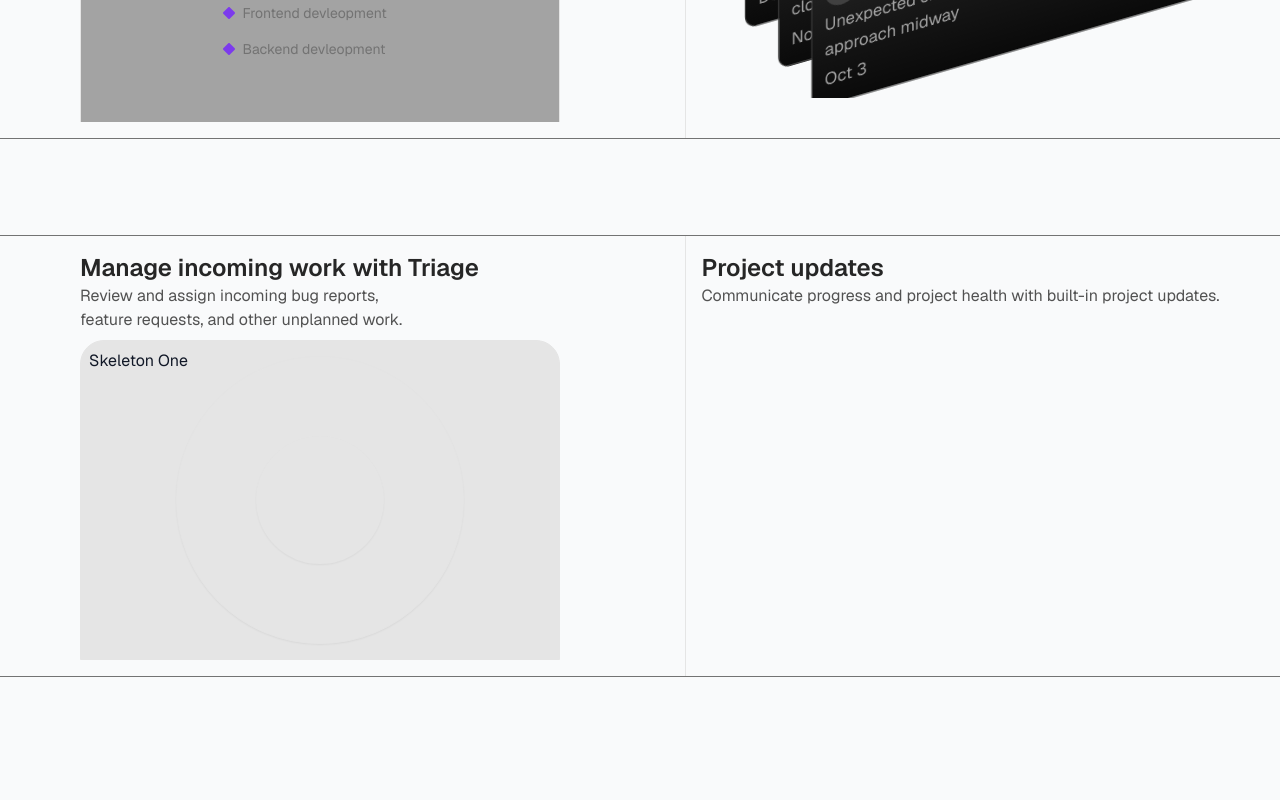
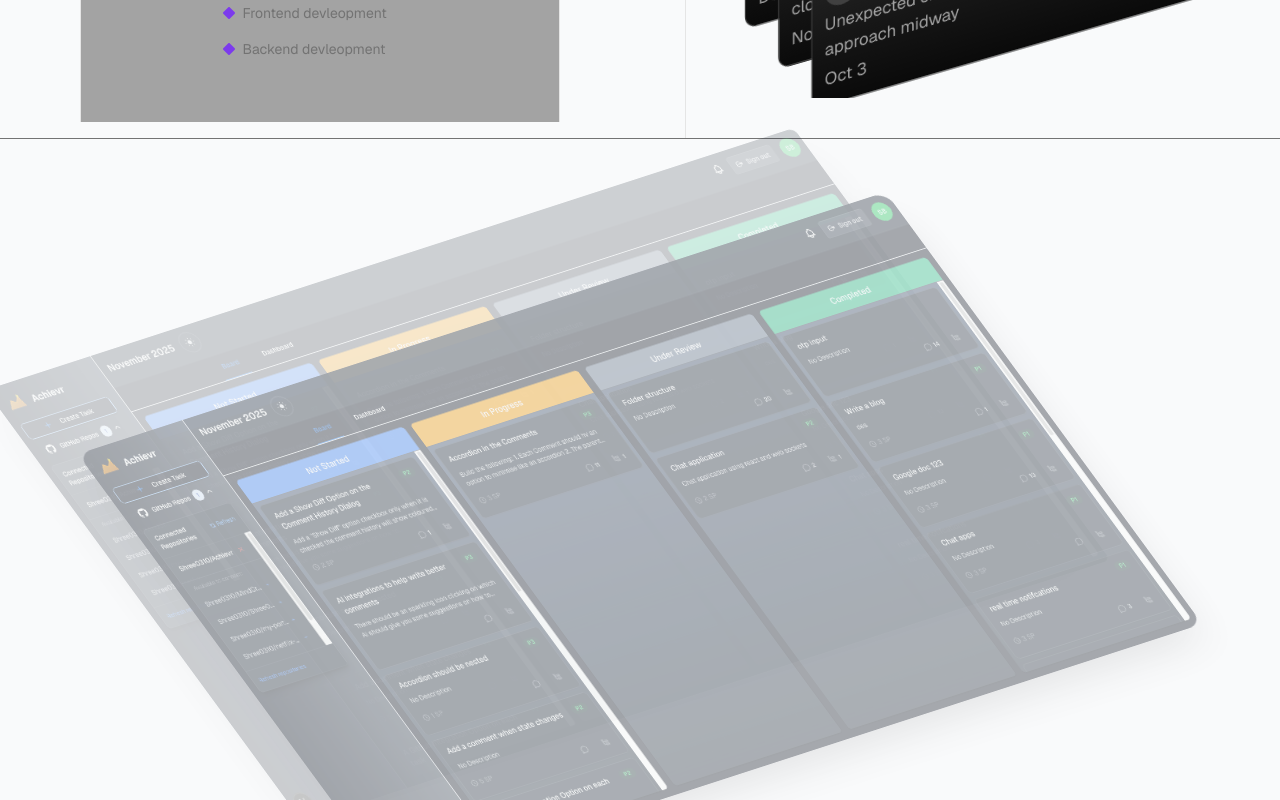
Before and after one commit to Shree0310/Achievr, a Next.js app: page /hero in a window 1280 px wide. Shown: the part 2520-3320 px from the top of the page. Before the commit the page ends 3197 px from the top, so only its background shows below. Built offline with nearby package versions, Linux system fonts and the light colour scheme; no server answers.

Commit message:
Some more cards in the features scetion

```diff
--- a/src/app/Components/Hero/Features-secondary/FeaturesSecondary.tsx
+++ b/src/app/Components/Hero/Features-secondary/FeaturesSecondary.tsx
@@ -3,7 +3,7 @@ import { CardSkeleton } from "../ProductDirection/ProductDirection";
 import SkeletonOne from "./Skeletons/first";
 
 const FeaturesSecondary = () => {
-    return <Container className="mt-10 md:pt-4 ">
+    return <Container className="mt-36 md:pt-4 ">
         <div className="mx-auto grid grid-cols-1 mt-10 md:grid-cols-2 border-y border-neutral-500 dark:border-neutral-700 divide-x divide-neutral-200 dark:divide-neutral-700">
                     <div className="p-4 mx-16">
                         <h2 className="text-2xl font-semibold text-neutral-800 dark:text-neutral-300">Manage incoming work with Triage</h2>
--- a/src/app/Components/Hero/Features-secondary/Skeletons/first.tsx
+++ b/src/app/Components/Hero/Features-secondary/Skeletons/first.tsx
@@ -1,14 +1,16 @@
 import { cn } from "@/lib/utils";
 
 const SkeletonOne = () => {
-    return <div className="flex-1 rounded-t-3xl gap-2 flex flex-col bg-neutral-200 dark:bg-gradient-to-br from-neutral-800 via-neutral-900 to-black  border dark:border-neutral-600 border-neutral-200 mx-auto w-full h-full absolute inset-0 p-2">
-        Skeleton One
+    return <div className="flex-1 rounded-t-3xl gap-2 mt-6 flex flex-col bg-neutral-200 dark:bg-gradient-to-br from-neutral-800 via-neutral-900 to-black mx-auto w-full h-full absolute inset-0 p-2"
+            style={{
+                transform: "rotateY(20deg) rotateX(20deg) rotateZ(-20deg)"
+            }}>
         <Circle className="flex items-center justify-center shadow-sm">
         </Circle>
         <Circle className="border-neutral-200 dark:border-neutral-600 shadow-sm size-48 bg-neutral-200 dark:bg-neutral-800/60 z-[9]"></Circle>
         <Circle className="border-neutral-200 dark:border-neutral-600 shadow-sm size-56 bg-neutral-200 dark:bg-neutral-800/80 z-[9]"></Circle>
-        <Circle className="border-neutral-200 dark:border-neutral-600 shadow-sm size-60 bg-neutral-200 dark:bg-neutral-900/80 z-[9]"></Circle>
-        <Circle className="border-neutral-200 dark:border-neutral-600 shadow-sm size-72 bg-neutral-200 dark:bg-neutral-900/60 z-[9]"></Circle>
+        <Circle className="border-neutral-200 dark:border-neutral-600 shadow-sm size-60 bg-neutral-200 dark:bg-neutral-900/60 z-[9]"></Circle>
+        <Circle className="border-neutral-200 dark:border-neutral-600 shadow-sm size-72 bg-neutral-200 dark:bg-neutral-900/80 z-[9]"></Circle>
     </div>
 }
 export default SkeletonOne;
--- a/src/app/Components/Hero/Hero.tsx
+++ b/src/app/Components/Hero/Hero.tsx
@@ -32,6 +32,7 @@ const Hero = () => {
             </div>
             <Features/>
             <ProductDirection/>
+            <LandingImages className="opacity-40 m-24 p-24 ml-24"/>
             <FeaturesSecondary/>
         </Container>
     </div>
--- a/src/app/Components/Hero/LandingImages.tsx
+++ b/src/app/Components/Hero/LandingImages.tsx
@@ -3,9 +3,9 @@ import Image from "next/image";
 import hero from "../../../utils/Images/hero.png"
 import { cn } from "@/lib/utils";
 
-const LandingImages = () => {
+const LandingImages = ({className}:{className?:React.ReactNode}) => {
     return (
-        <div className="relative w-full min-h-140 perspective-distant flex items-center justify-center pt-32 mt-48 mb-40">
+        <div className={cn("relative w-full min-h-140 perspective-distant flex items-center justify-center pt-32 mt-48 mb-40",className)}>
             {/* Back card - rotated */}
             <motion.div
                 className="absolute translate-x-60 -translate-y-2 left-12"
--- a/src/app/Components/Hero/ProductDirection/ProductDirection.tsx
+++ b/src/app/Components/Hero/ProductDirection/ProductDirection.tsx
@@ -9,7 +9,7 @@ import SkeletonSecond from "./Skeletons/second";
 
 const ProductDirection = () => {
     return <Container className="mt-10 md:pt-4 ">
-        <div className="flex flex-col p-0  mt-12 justify-center items-center mx-auto">
+        <div className="flex flex-col p-0  mt-12 mb-36 justify-center items-center mx-auto">
                 <Heading className="">
                     Set the development flow
                 </Heading>
```
